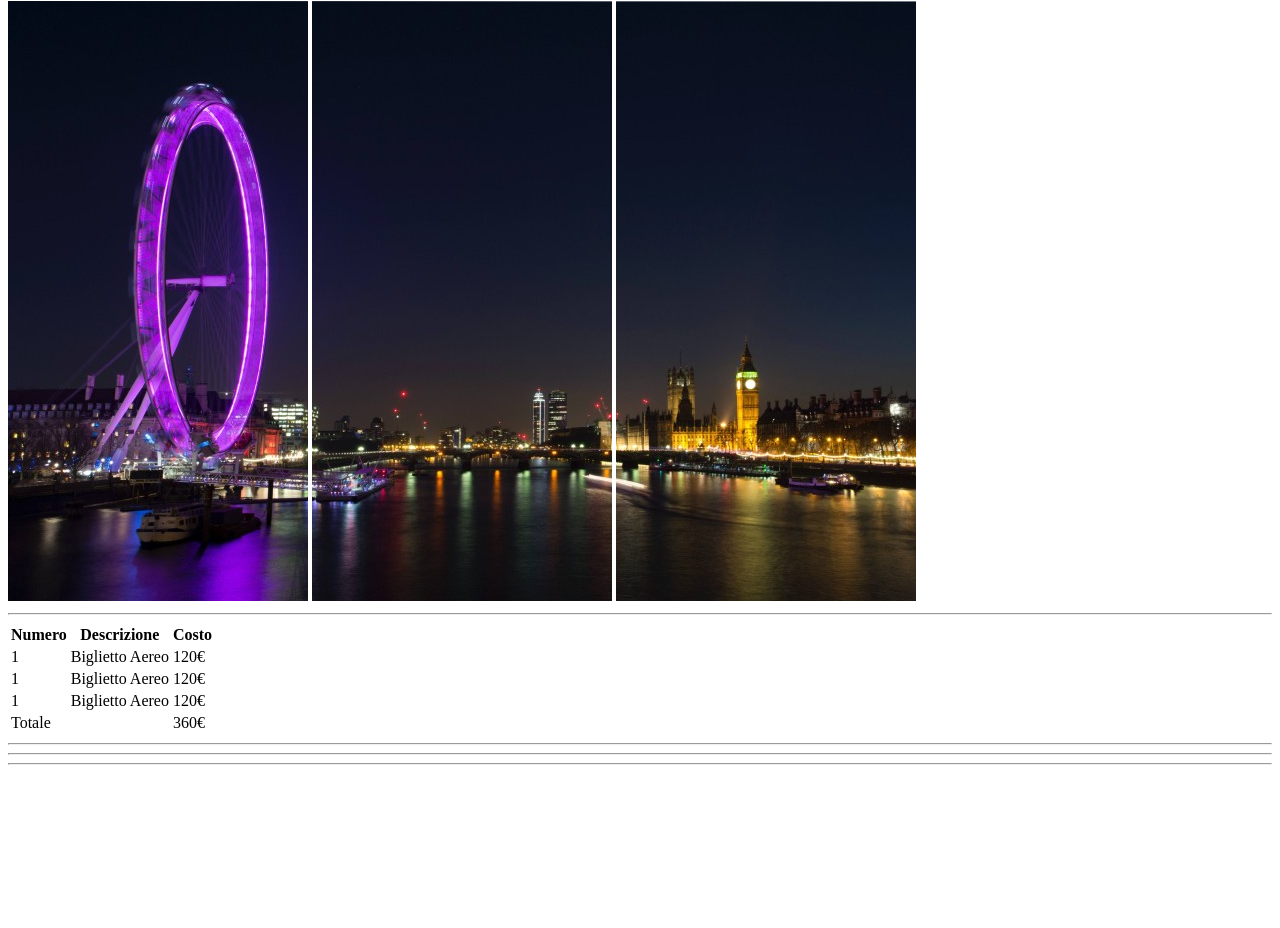
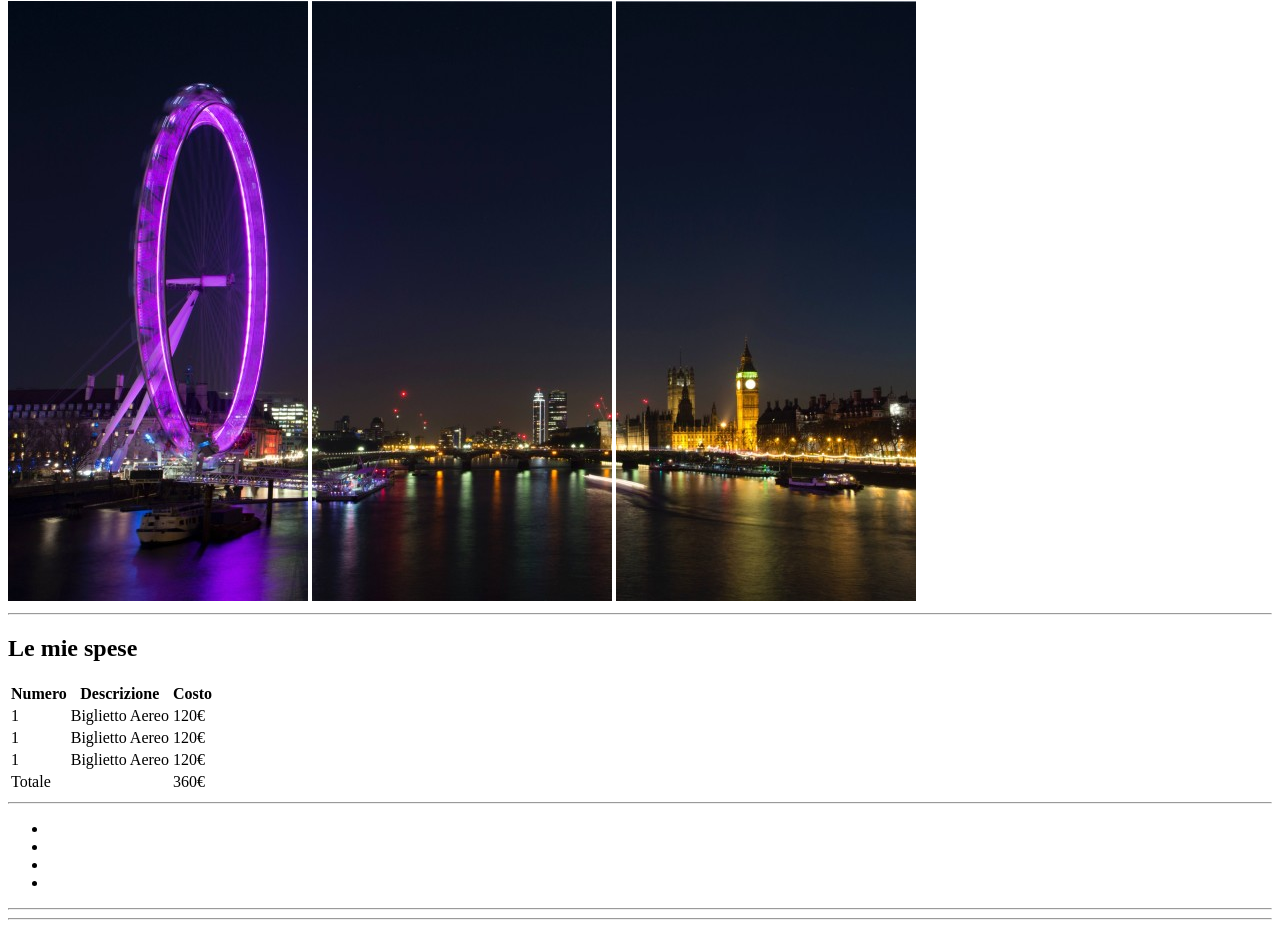
Before and after one commit to chazn3x/html-london-trip, a plain HTML site: page index.html in a window 1280 px wide. Shown: the part 79-1007 px from the top of the page. Before the commit the page ends 852 px from the top, so only its background shows below. Drawn offline with Linux system fonts and the light colour scheme.

Commit message:
piccole correzioni

```diff
--- a/index.html
+++ b/index.html
@@ -19,8 +19,9 @@
     <hr>
     <!-- inizio main -->
     <main>
-        <!-- sezione Le mie spese -->
+        <!-- Le mie spese -->
         <section>
+            <h2>Le mie spese</h2>
             <table>
                 <!-- intestazione tabella -->
                 <thead>
@@ -59,17 +60,22 @@
             </table>
         </section>
         <hr>
-        <!-- sezione Cose da fare -->
+        <!-- Cose da fare -->
+        <section>
+            <ul>
+                <li></li>
+                <li></li>
+                <li></li>
+                <li></li>
+            </ul>
+        </section>
+        <hr>
+        <!-- Info utili -->
         <section>
 
         </section>
         <hr>
-        <!-- sezione Info utili -->
-        <section>
-
-        </section>
-        <hr>
-        <!-- sezione Le foto -->
+        <!-- Le foto -->
         <section>
 
         </section>
```
